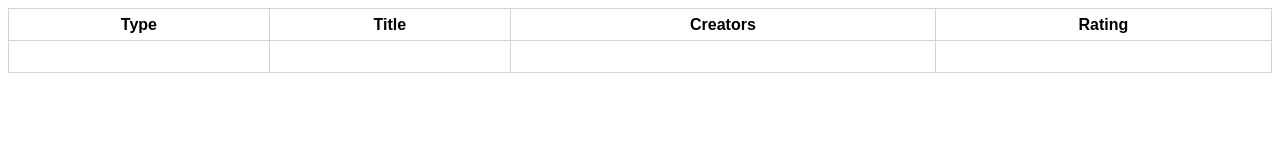
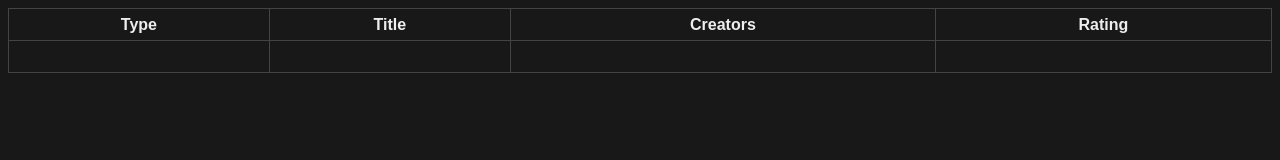
Before and after one commit to thomasebsmith/media-tracker, a website with bundled scripts: page static/index.html in a window 1280 px wide. Built offline with nearby package versions, Linux system fonts and the dark colour scheme.

Commit message:
Add dark mode styles

```diff
--- a/static/styles/main.css
+++ b/static/styles/main.css
@@ -1,5 +1,7 @@
 /* Page-wide styles */
 :root {
+  background: white;
+  color: black;
   font-family: "Arial", "Helvetica", sans-serif;
 }
 
@@ -22,3 +24,23 @@ th, td {
   border: 1px solid lightgray;
   padding: 5px;
 }
+
+td:focus {
+  outline: 1.5px solid black;
+}
+
+/* Dark mode colors */
+@media (prefers-color-scheme: dark) {
+  :root {
+    background: #181818;
+    color: #EEEEEE;
+  }
+
+  th, td {
+    border-color: #444444;
+  }
+
+  td:focus {
+    outline-color: #C8C8C8;
+  }
+}
```
